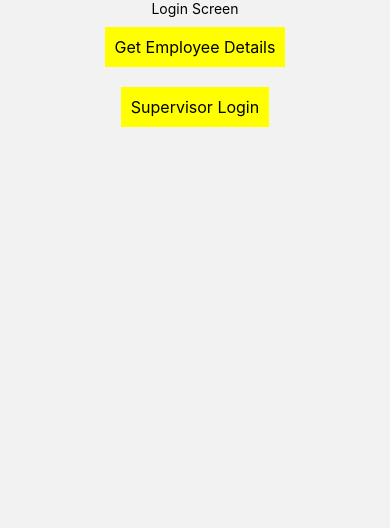
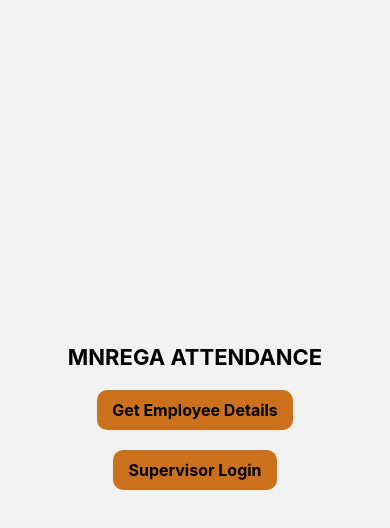
Before and after one commit to nitish9t7/sih_mnrega_app, a React Native app: screen / in a window 390 px wide. Shown: the top 528 px of the page. Built offline with nearby package versions, Linux system fonts and the light colour scheme.

Commit message:
CSS ADDED

```diff
--- a/src/screens/Login/index.js
+++ b/src/screens/Login/index.js
@@ -7,7 +7,7 @@ const Login = () => {
   const navigation = useNavigation();
   return (
     <View style={styles.container}>
-      <Text>Login Screen</Text>
+      <Text style={styles.title}>MNREGA ATTENDANCE</Text>
       <TouchableOpacity
         style={styles.button}
         onPress={() => {
--- a/src/screens/Login/styles.js
+++ b/src/screens/Login/styles.js
@@ -3,6 +3,7 @@ import {StyleSheet} from 'react-native';
 const styles = StyleSheet.create({
   container: {
     display: 'flex',
+    flex: 1,
     flexDirection: 'column',
     justifyContent: 'center',
     alignContent: 'center',
@@ -10,12 +11,24 @@ const styles = StyleSheet.create({
   },
 
   button: {
-    backgroundColor: 'yellow',
-    padding: 10,
+    backgroundColor: '#CB701D',
+    paddingLeft: 15,
+    paddingRight: 15,
+    paddingTop: 10,
+    paddingBottom: 10,
+    borderRadius: 10,
     margin: 10,
   },
   buttonText: {
     fontSize: 16,
+    fontWeight: 'bold',
+    fontStyle: 'poppins',
+  },
+  title: {
+    //fontStyle: 'italic',
+    fontWeight: 'bold',
+    marginBottom: 10,
+    fontSize: 22,
   },
 });
 
--- a/src/screens/Splash/index.js
+++ b/src/screens/Splash/index.js
@@ -19,7 +19,7 @@ const Splash = () => {
   }, []);
   return (
     <View style={styles.container}>
-      <Text>MNREGA ATTENDANCE SYSTEM</Text>
+      <Text style={styles.title}>MNREGA ATTENDANCE SYSTEM</Text>
     </View>
   );
 };
--- a/src/screens/Splash/styles.js
+++ b/src/screens/Splash/styles.js
@@ -3,16 +3,20 @@ import {StyleSheet} from 'react-native';
 const styles = StyleSheet.create({
   container: {
     display: 'flex',
-    flexDirection: 'column',
+    flexDirection: 'row',
     justifyContent: 'center',
     alignItems: 'center',
     alignContent: 'center',
     backgroundColor: '#CB701D',
+    height: '100%',
   },
-  body: {
-    backgroundColor: '#CB701D',
-    margin: '10px',
-    padding: '10px',
+
+  title: {
+    textAlign: 'center',
+    fontFamily: 'arial',
+    fontSize: 22,
+    color: '#fff',
+    fontWeight: 'bold',
   },
 });
 
```
